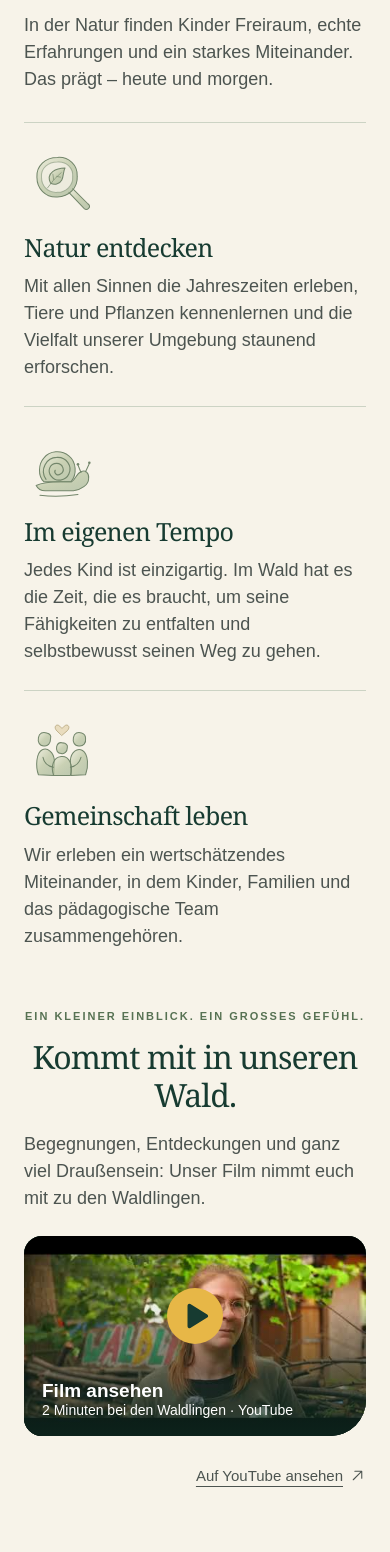
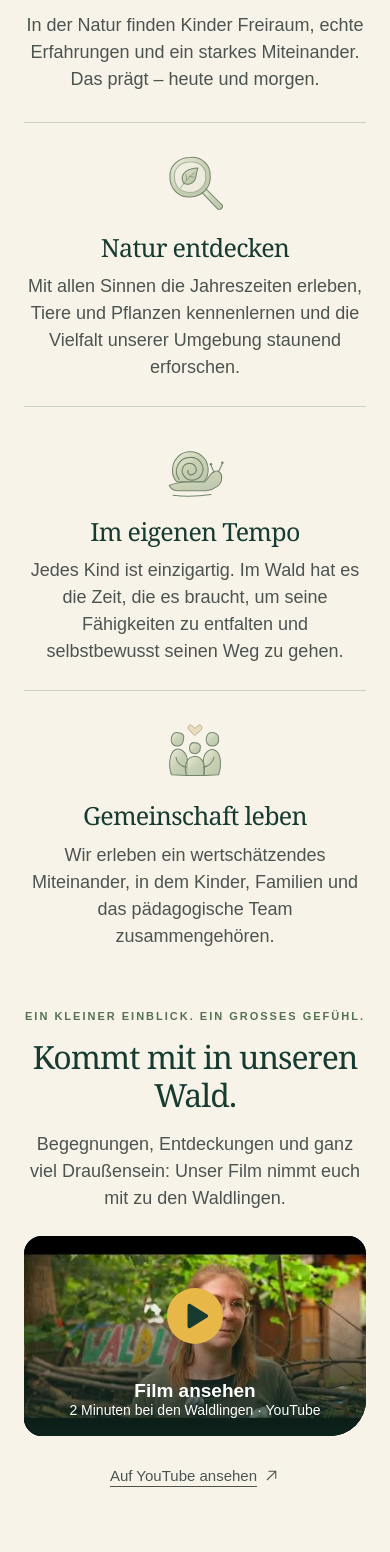
Before and after one commit to mariogottling-glitch/waldlinge, a React (Vite) app: page / in a window 390 px wide. Shown: the part 1240-2792 px from the top of the page. Built offline with nearby package versions, Linux system fonts and the light colour scheme; a web font is replaced by a local one.

Commit message:
Center content consistently across the mobile layout

```diff
--- a/src/styles.css
+++ b/src/styles.css
@@ -1461,3 +1461,47 @@ footer a:hover {
     height: 72px;
   }
 }
+
+/* The mobile layout consistently centers copy and supporting elements. */
+@media (max-width: 700px) {
+  main,
+  footer,
+  .navigation,
+  .values h2,
+  .values-grid,
+  .section-intro,
+  .section-heading,
+  .join-inner,
+  .film-caption,
+  .film-close {
+    text-align: center;
+  }
+  .hero p,
+  .discovery-copy > p:not(.eyebrow),
+  .value-botanical,
+  .discovery-photo {
+    margin-inline: auto;
+  }
+  .navigation .nav-contact {
+    align-self: center;
+  }
+  .film-details,
+  .film-actions,
+  .footer-bottom {
+    align-items: center;
+  }
+  .film-actions a,
+  .footer-bottom > div {
+    justify-content: center;
+  }
+  .faq button {
+    position: relative;
+    justify-content: center;
+    text-align: center;
+    padding-inline: 30px;
+  }
+  .faq button svg {
+    position: absolute;
+    right: 0;
+  }
+}
```
Also changed, not shown: design/qa/mobile-centered.png (added), 1 other file (tests, documents, lock files or other folders).
